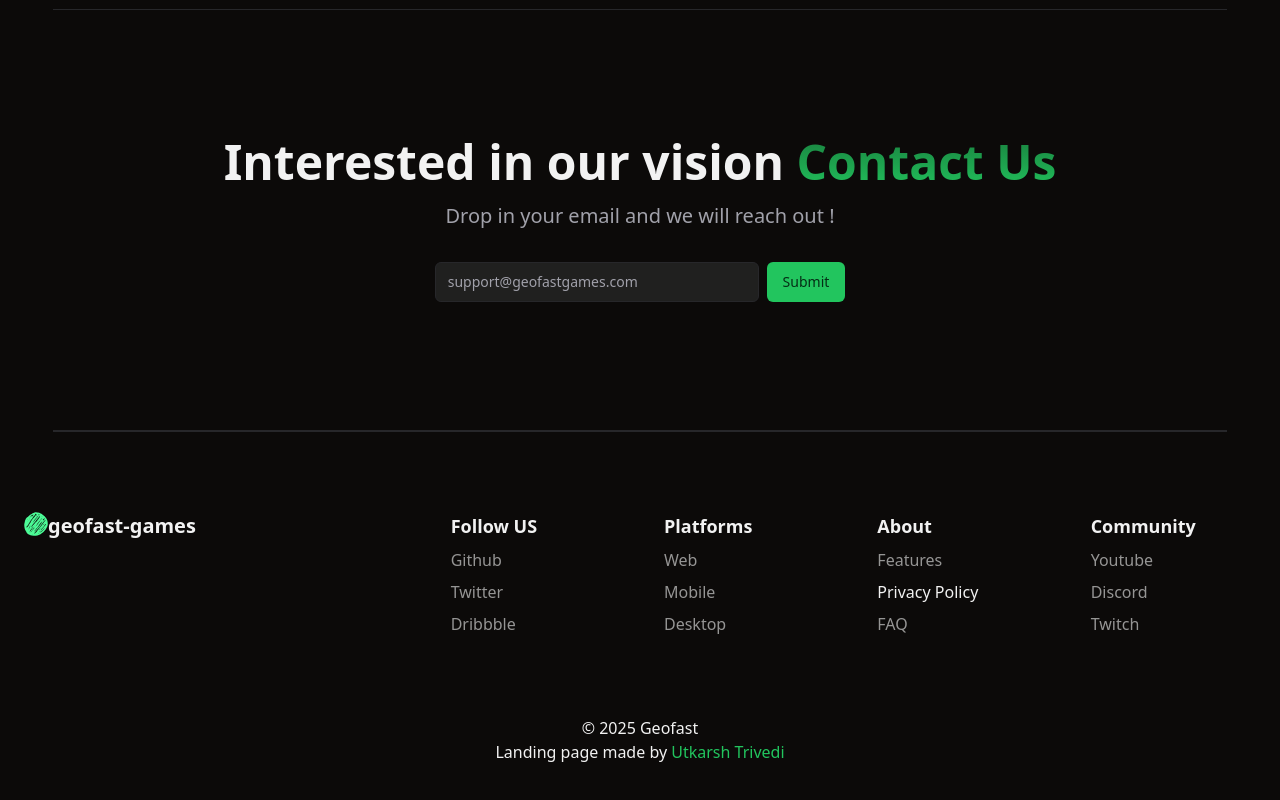
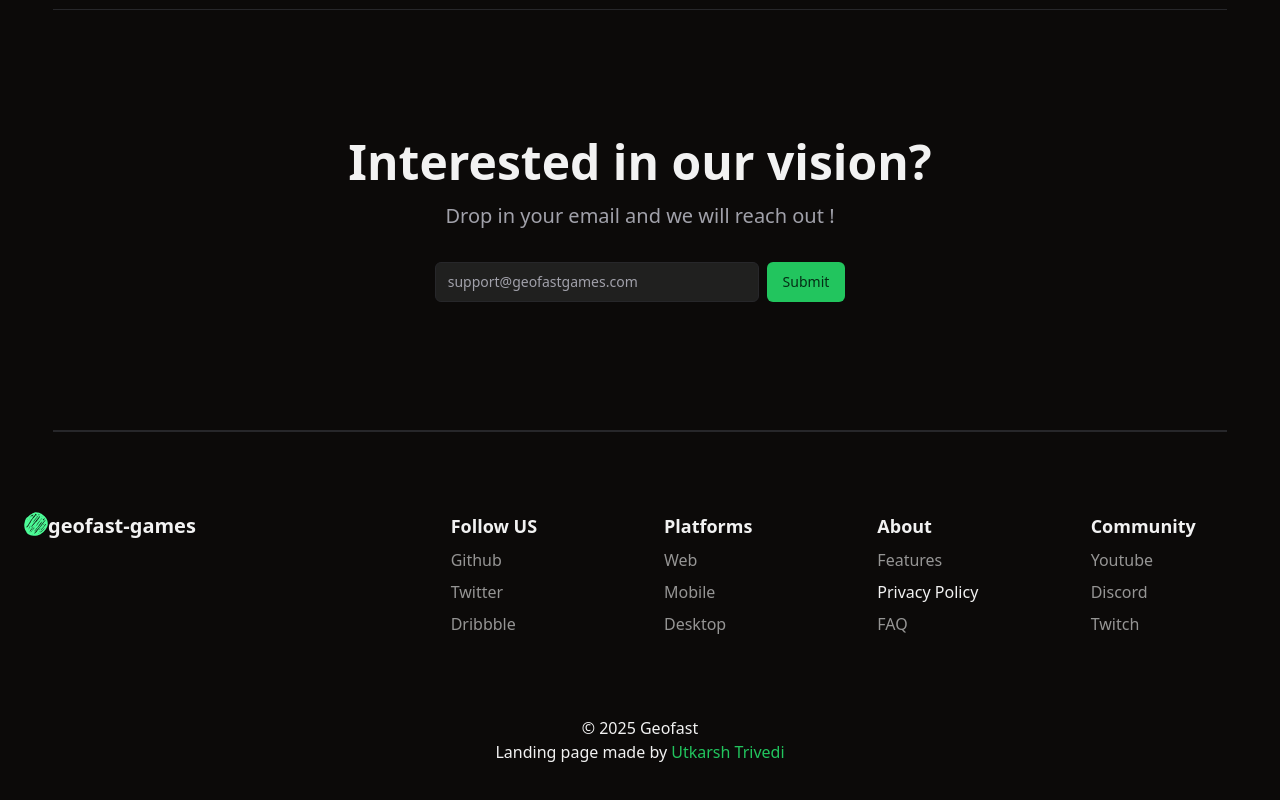
Before and after one commit to utkarshtrivedimdz/geofast-landing-page, a React (Vite) app: page / in a window 1280 px wide. Shown: the part 4974-5774 px from the top of the page. Built offline with nearby package versions, Linux system fonts and the light colour scheme.

Commit message:
Update Newsletter.tsx

```diff
--- a/src/components/Newsletter.tsx
+++ b/src/components/Newsletter.tsx
@@ -13,9 +13,8 @@ export const Newsletter = () => {
 
       <div className="container py-24 sm:py-32">
         <h3 className="text-center text-4xl md:text-5xl font-bold">
-          Interested in our vision{" "}
+          Interested in our vision?{" "}
           <span className="bg-gradient-to-b from-primary/60 to-primary text-transparent bg-clip-text">
-            Contact Us
           </span>
         </h3>
         <p className="text-xl text-muted-foreground text-center mt-4 mb-8">
```
